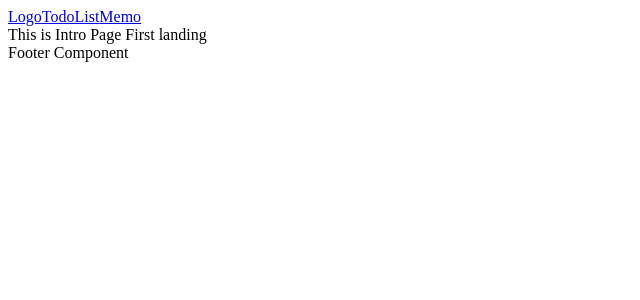
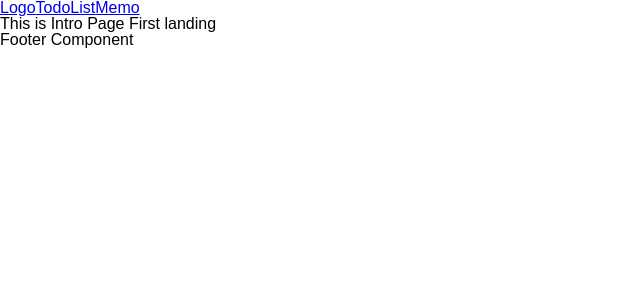
Before and after one commit to drexqq/youinone, a React (Vite) app: page / in a window 1280 px wide. Shown: the top 300 px of the page, without its empty margins (0-640 px from the left). Built offline with nearby package versions, Linux system fonts and the light colour scheme.

Commit message:
FEAT: add global style 1. styled-components 2. styled-reset

```diff
--- a/package.json
+++ b/package.json
@@ -11,11 +11,14 @@
   "dependencies": {
     "react": "^18.2.0",
     "react-dom": "^18.2.0",
-    "react-router-dom": "^6.3.0"
+    "react-router-dom": "^6.3.0",
+    "styled-component": "^2.8.0",
+    "styled-reset": "^4.4.2"
   },
   "devDependencies": {
     "@types/react": "^18.0.17",
     "@types/react-dom": "^18.0.6",
+    "@types/styled-components": "^5.1.26",
     "@vitejs/plugin-react": "^2.1.0",
     "typescript": "^4.6.4",
     "vite": "^3.1.0"
--- a/src/App.tsx
+++ b/src/App.tsx
@@ -1,8 +1,12 @@
+import GlobalStyle from './styles/GlobalStyle';
 import ProjectRouter from './projects/ProjectRouter'
 
 function App() {
   return (
-    <ProjectRouter />
+    <>
+      <GlobalStyle/ >
+      <ProjectRouter />
+    </>
   )
 }
 
--- /dev/null
+++ b/src/styles/GlobalStyle.ts
@@ -0,0 +1,22 @@
+import { createGlobalStyle } from 'styled-components';
+import reset from 'styled-reset';
+
+const GlobalStyle = createGlobalStyle`
+${reset}
+
+* {
+  box-sizing: border-box;
+  outline: none;
+}
+
+body{
+  font-family: 'Noto Sans KR', sans-serif;
+}
+
+img{
+  width: 100%;
+  height: 100%;
+}
+`;
+
+export default GlobalStyle;
```
Also changed, not shown: 1 other file (tests, documents, lock files or other folders).
